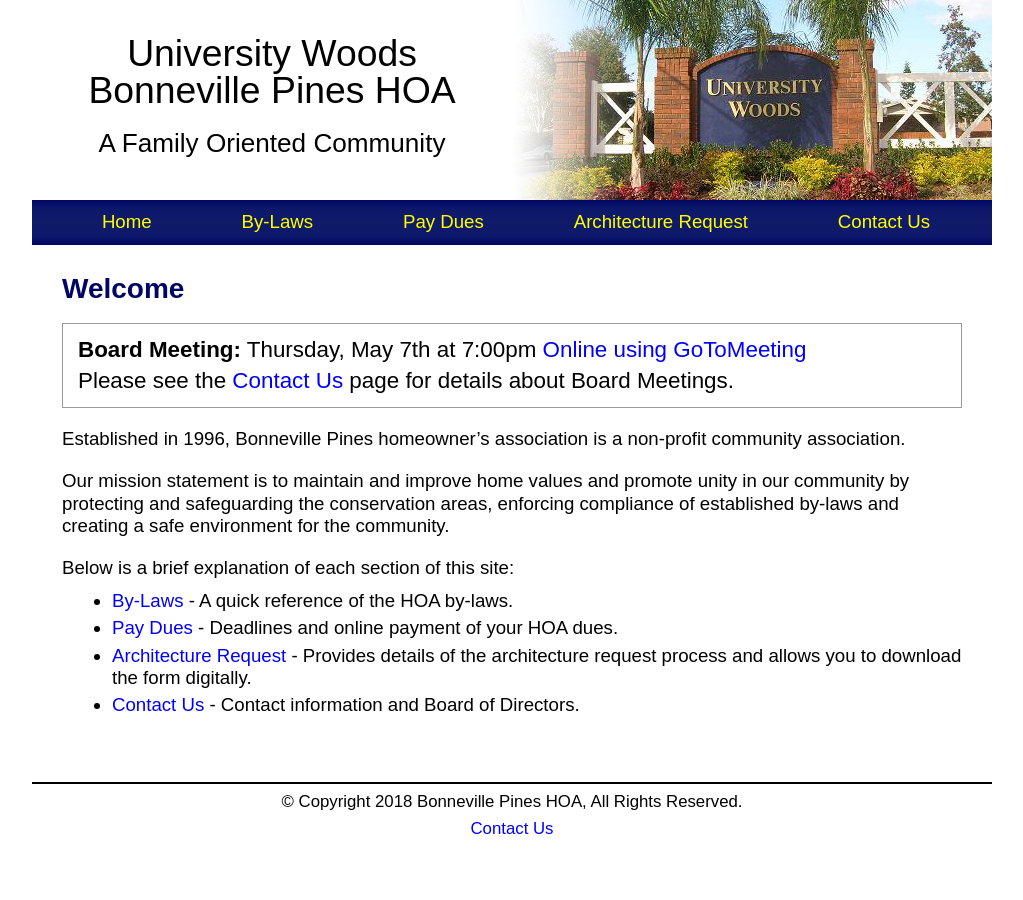
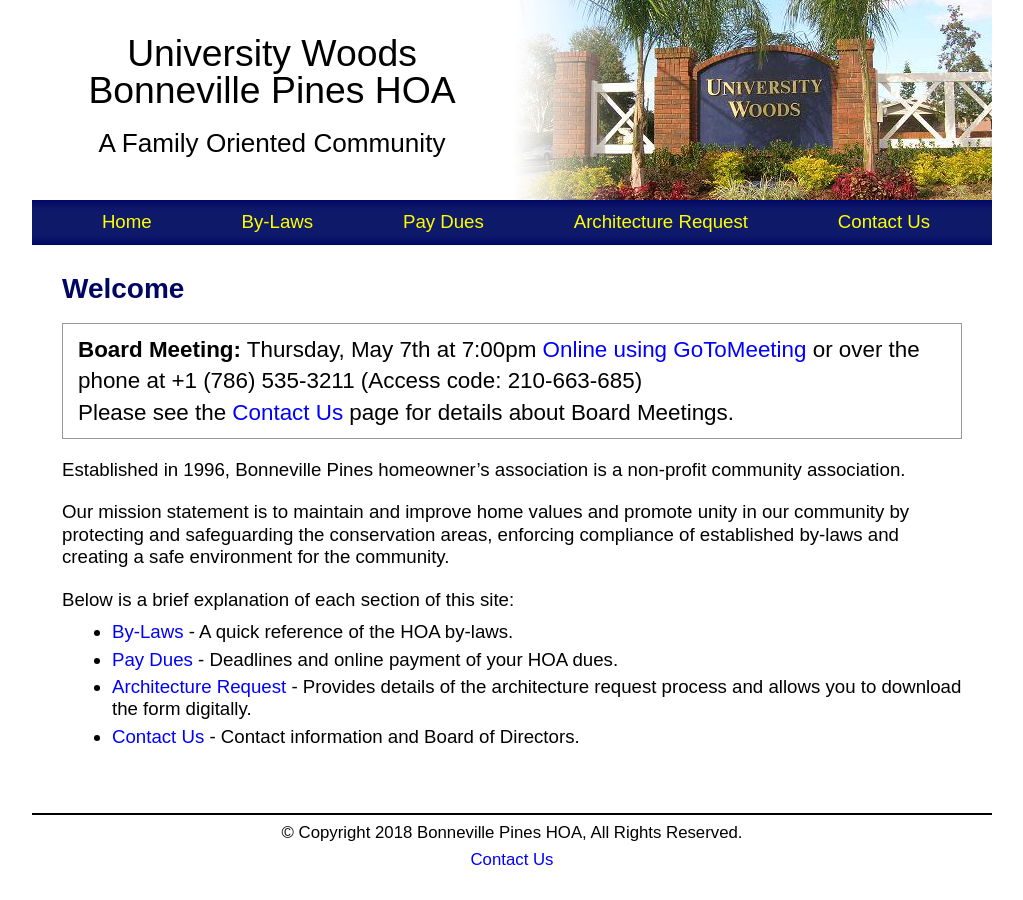
Before and after one commit to bphoa/website, a Jekyll site: the page built from index.md, in a window 1280 px wide. Shown: the whole page, without its empty margins (128-1151 px from the left). Built offline with Jekyll 4.4.1, drawn with Linux system fonts in a browser that asks for light colours.

Commit message:
Update may meeting

```diff
--- a/index.md
+++ b/index.md
@@ -3,7 +3,7 @@ layout: page
 title: Welcome
 ---
 
-**Board Meeting:** Thursday, May 7th at 7:00pm [Online using GoToMeeting](https://global.gotomeeting.com/join/820052717)\\
+**Board Meeting:** Thursday, May 7th at 7:00pm [Online using GoToMeeting](https://global.gotomeeting.com/join/210663685) or over the phone at +1 (786) 535-3211 (Access code: 210-663-685)\\
 Please see the [Contact Us](contact) page for details about Board Meetings.
 {: .alert}
 
```
